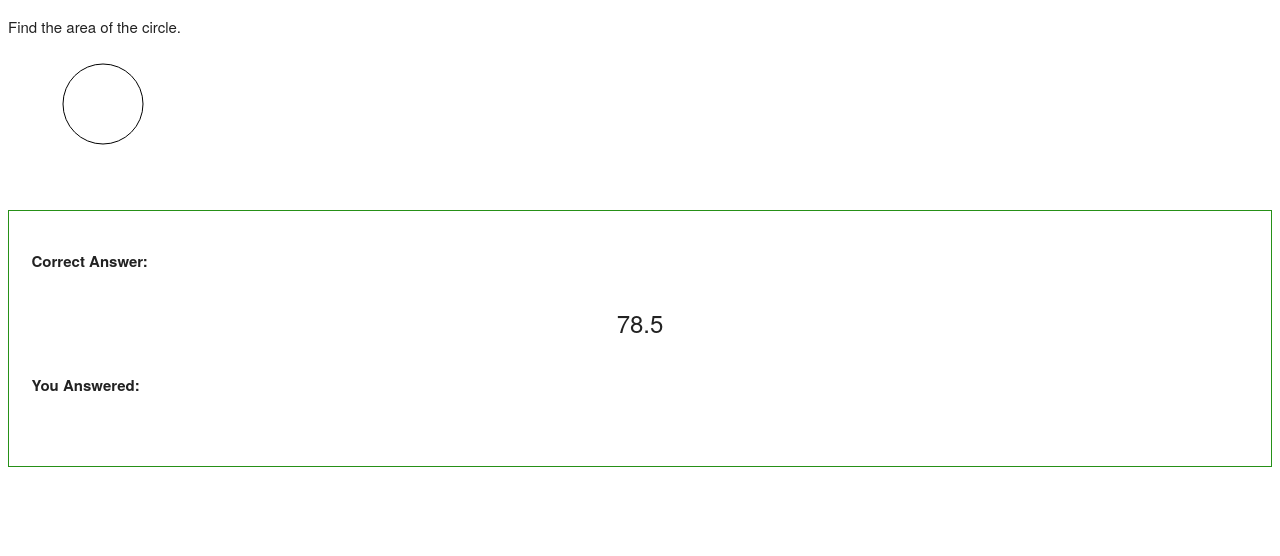
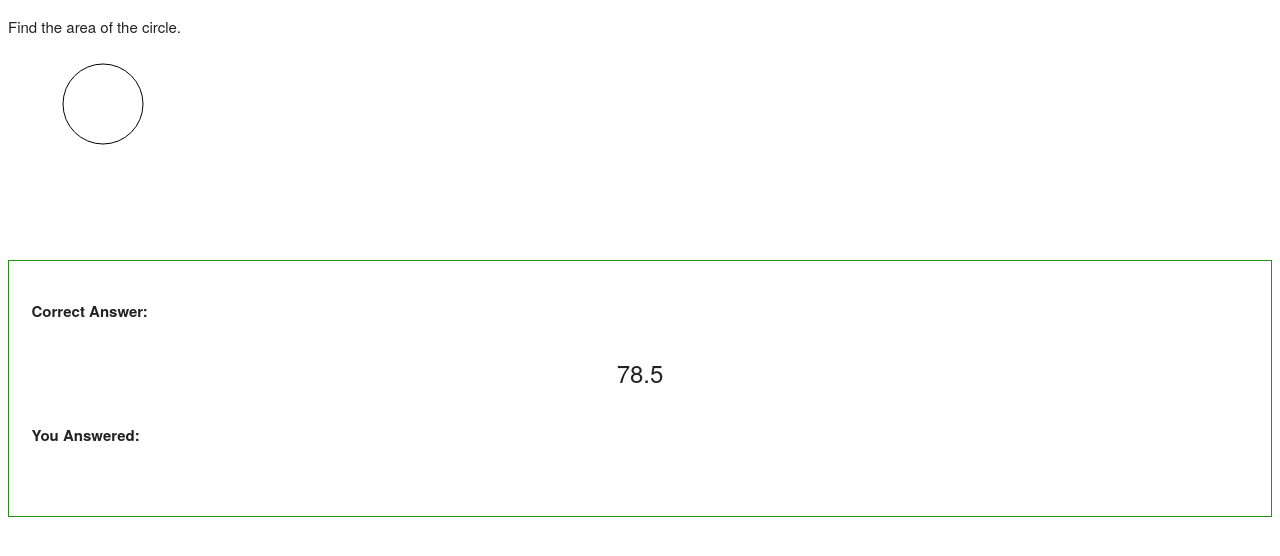
Before and after one commit to MatthewThornton/onsen-react-redux, a React app: page /circle_area in a window 1280 px wide. Shown: the top 556 px of the page. Built offline with nearby package versions, Linux system fonts and the light colour scheme.

Commit message:
add class name props to control canvas size

```diff
--- a/components/Canvas.js
+++ b/components/Canvas.js
@@ -1,9 +1,11 @@
 import React from "react";
 import { Link } from "react-router-dom";
+import * as PropTypes from "prop-types";
 
 class Canvas extends React.Component {
 
     componentDidMount() {
+
         const canvas = this.refs.canvas
         // Get dpr and screen dimensions from css
         const dpr = window.devicePixelRatio || 1; // dpr
@@ -13,15 +15,17 @@ class Canvas extends React.Component {
         const ctx = canvas.getContext('2d');
         ctx.scale(dpr, dpr);
 
-        // The canvas drawing logic will come from the problem-vault problem payload 'data`
+        // TODO figure out how to get the drawing object context from the problem object.
         ctx.beginPath();
         ctx.arc(95, 50, 40, 0, 2 * Math.PI);
         ctx.stroke();
     }
     render() {
         // The CSS class name controls the size of the canvas drawing.
-        // TODO: How to get the className from the problem vault?
-        return <canvas className="canvas-size" ref="canvas" />;
+        return <canvas className={this.props.className ? this.props.className : 'medium'} ref="canvas" />;
     }
 }
+Canvas.propTypes = {
+  className: PropTypes.string.isRequired
+};
 export default Canvas
--- a/containers/problems/geometry/CircleArea.js
+++ b/containers/problems/geometry/CircleArea.js
@@ -6,7 +6,7 @@ import spoolProblem from "../../../problem-vault/problems/geometry/circles/area"
 import Presentation from "../../../problem-vault/problems/geometry/circles/area/presentation";
 import Canvas from "../../../components/Canvas";
 
-export default class OneStep extends React.Component {
+export default class CircleArea extends React.Component {
   render() {
     const level = 1; // Level would be controlled by the state.
     const problem = spoolProblem(level);
@@ -17,7 +17,9 @@ export default class OneStep extends React.Component {
     return (
       <div>
         <Presentation problem={problem} />
-        <Canvas  />
+        <Canvas
+            className={"small"}
+        />
 
         <AnswerPresentation answer={problem.answer} />
 
--- a/style.css
+++ b/style.css
@@ -30,6 +30,10 @@ body {
 
 /* Canvas styles */
 .small {
-  width: 100px;
-  height: 100px;
+  width: 200px;
+  height: 200px;
 }
+.medium {
+  width: 400px;
+  height: 400px;
+}
```
